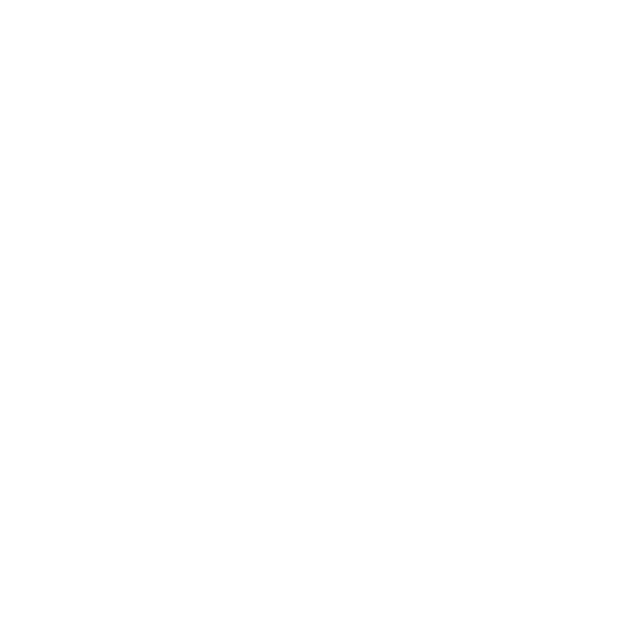
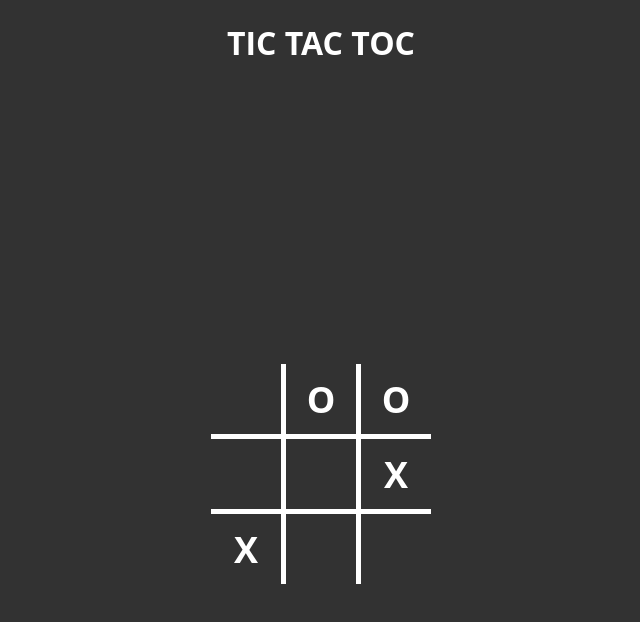
Before and after one commit to eitos1989/TICTacToe, a plain HTML site: page index.html in a window 1280 px wide. Shown: the whole page, without its empty margins (319-959 px from the left). Drawn offline with Linux system fonts and the light colour scheme.

Commit message:
basic Layout with Chat GPT und Junus erstellt

```diff
--- a/index.html
+++ b/index.html
@@ -8,7 +8,9 @@
     <script src="script.js"></script>
     <title>TIC TAC TOE</title>
 </head>
-<body>
+<body onload="init()">
+    <h1>TIC TAC TOC</h1>
 
+    <div id="content"></div>
 </body>
 </html>
--- a/script.js
+++ b/script.js
@@ -0,0 +1,31 @@
+let fields = [
+    null,
+    'circle',
+    'circle',
+    null,
+    null,
+    'cross',
+    'cross',
+    null,
+    null
+];
+
+function render() {
+    let content = document.getElementById('content');
+    let table = '<table>';
+    for (let i = 0; i < 3; i++) {
+      table += '<tr>';
+      for (let j = 0; j < 3; j++) {
+        let index = i * 3 + j;
+        let symbol = fields[index] ? (fields[index] === 'circle' ? 'O' : 'X') : '';
+        table += '<td>' + symbol + '</td>';
+      }
+      table += '</tr>';
+    }
+    table += '</table>';
+    content.innerHTML = table;
+  }
+
+  function init(){
+    render();
+  }
--- a/style.css
+++ b/style.css
@@ -0,0 +1,58 @@
+  body {
+    background-color: #323232;
+    font-family: 'Open Sans', sans-serif;
+    margin:0px;
+    color: white;
+
+  }
+
+#content {
+    display: flex;
+    justify-content: center;
+    align-items: center;
+    margin-top: 300px;
+}
+
+h1 {
+    text-align: center;
+}
+
+  table {
+    border-collapse: collapse;
+
+  }
+
+  th, td {
+    border: 5px solid white; /* Weiße border-color für Zellen */
+    padding: 10px;
+    text-align: center;
+  }
+
+  td {
+    width:50px;
+    height : 50px;
+    text-align: center;
+    font-size: 36px;
+    font-weight: bold;
+  }
+
+
+  td:first-child {
+    border-left: none;
+  }
+
+  td:last-child {
+    border-right: none;
+  }
+
+  tr:last-child td {
+    border-top: none;
+  }
+
+  tr:last-child td {
+    border-bottom: none;
+  }
+
+  tr:first-child td {
+    border-top: none; /* Oberen Rand der ersten Zeile entfernen */
+  }
```
